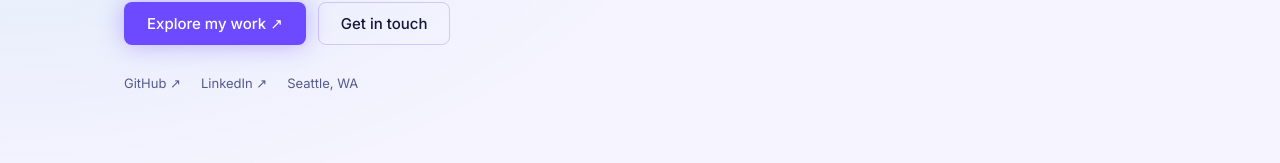
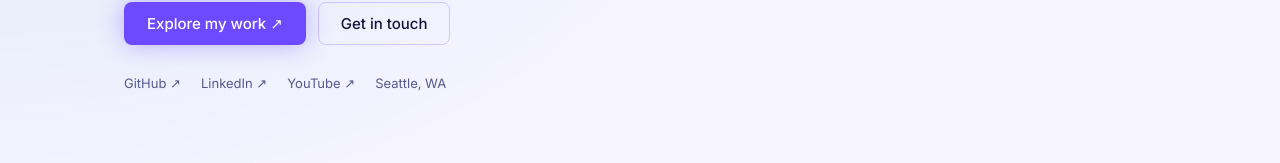
Before and after one commit to aarushi211/Portfolio, a Next.js app: page / in a window 1280 px wide. Shown: the part 502-665 px from the top of the page. Built offline with nearby package versions, Linux system fonts and the light colour scheme.

Commit message:
Added resume

```diff
--- a/src/data/site.ts
+++ b/src/data/site.ts
@@ -1,7 +1,7 @@
 export const SITE = {
   name: "Aarushi Jain",
   email: "aarushij.dev@gmail.com",
-  github: "https://github.com/aarushi211", linkedin: "https://www.linkedin.com/in/aarushi-jain-01413a207/", youtube: "", resume: "",
+  github: "https://github.com/aarushi211", linkedin: "https://www.linkedin.com/in/aarushi-jain-01413a207/", youtube: "https://youtube.com/playlist?list=PLK-r5aSmVF6k&si=TyJ-A880ni2z0oIm", resume: "https://drive.google.com/file/d/1AfP4HcNfMaySp4KD7rxT_cxmYilDqPaj/view?usp=sharing",
   photo: "images/AarushiPhoto.jpeg",
   location: "Seattle, WA",
 };
```
